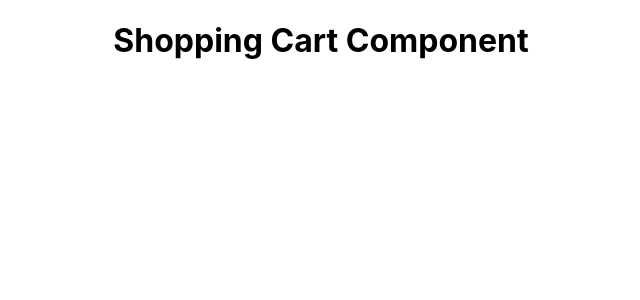
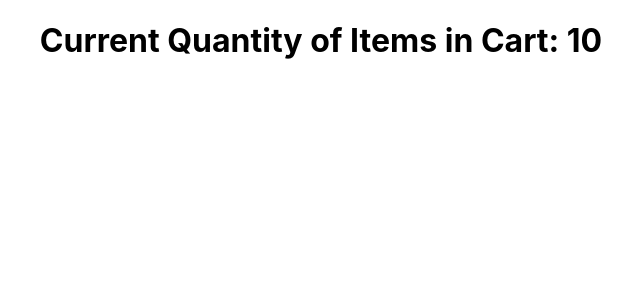
Before and after one commit to AndreyGOIT/react-fcc, a React (Create React App) app: page / in a window 1280 px wide. Shown: the top 300 px of the page, without its empty margins (319-959 px from the left). Built offline with nearby package versions, Linux system fonts and the light colour scheme; the HTML template or start-up script is replaced by a standard one.

Commit message:
Override Default Props

```diff
--- a/src/react.js
+++ b/src/react.js
@@ -1,12 +1,19 @@
 import React from 'react'
 
-const ShoppingCart = (props) => {
-    return (
-      <div>
-        <h1>Shopping Cart Component</h1>
-      </div>
-    )
+const Items = (props) => {
+    return <h1>Current Quantity of Items in Cart: {props.quantity}</h1>
+  }
+
+  Items.defaultProps = {
+    quantity: 0
+  }
+
+  class ShoppingCart extends React.Component {
+    // constructor(props) {
+    //   super(props);
+    // }
+    render() {
+      return <Items quantity={10}/>
+    }
   };
-  // Change code below this line
-  ShoppingCart.defaultProps = { items: 0 }
   export default ShoppingCart;
```
